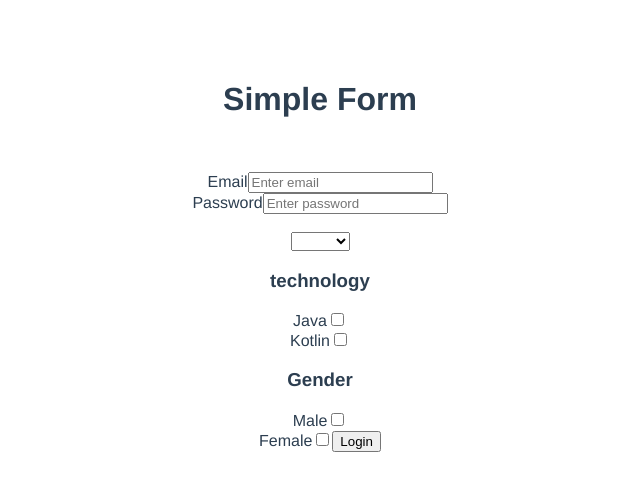
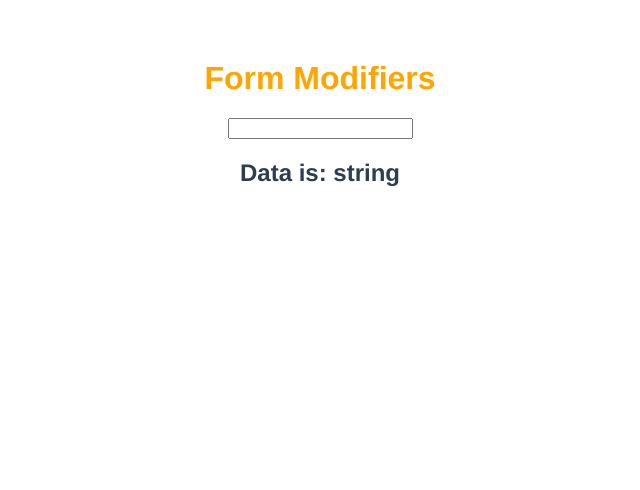
Before and after one commit to parteek2813/VueJs, a Vue app: page / in a window 1280 px wide. Shown: the top 490 px of the page, without its empty margins (320-960 px from the left). Built offline with nearby package versions, Linux system fonts and the light colour scheme.

Commit message:
modifiers in vue

```diff
--- a/src/App.vue
+++ b/src/App.vue
@@ -1,5 +1,5 @@
 <template>
-  <Form />
+  <Modifiers />
 </template>
 
 <script>
@@ -15,6 +15,7 @@ import ClassBind from "./components/ClassBind.vue";
 import User from "./components/User.vue";
 import ref from "./components/ref.vue";
 import Form from "./components/form.vue";
+import Modifiers from "./components/Modifiers.vue";
 
 export default {
   name: "App",
@@ -31,6 +32,7 @@ export default {
     User,
     ref,
     Form,
+    Modifiers,
   },
 };
 </script>
--- /dev/null
+++ b/src/components/Modifiers.vue
@@ -0,0 +1,34 @@
+<template lang="">
+  <h1>Form Modifiers</h1>
+  <input type="number" v-model.lazy="data" />
+  <h2>Data is: {{ typeof(data) }}</h2>
+</template>
+<script>
+export default {
+  name: "Modifiers",
+  data() {
+    return {
+      data: "",
+    };
+  },
+};
+</script>
+<style scoped>
+h1 {
+  color: orange;
+}
+</style>
+
+
+<!-- INterview question -->
+
+/**
+Can we use more than one modifiers at a time?
+Yes, you can use multiple modifiers at a time in Vue.js. Modifiers are
+special directives that can be used alongside Vue directives to add extra
+behavior or modify the default behavior of an element or component. When
+using multiple modifiers, you simply chain them together.
+
+<!-- <input v-model.trim.number="myValue" /> -->
+
+*/
```
